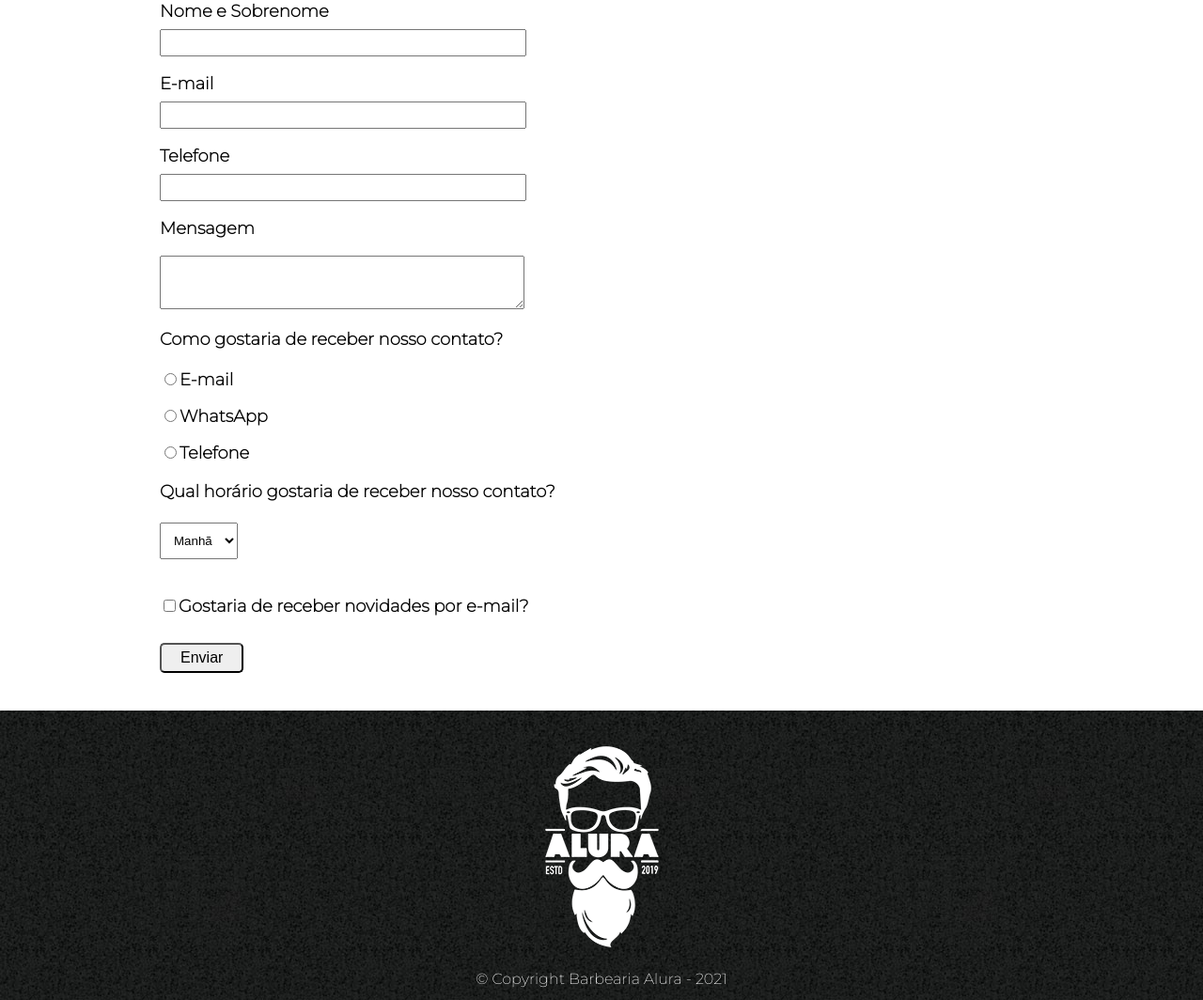
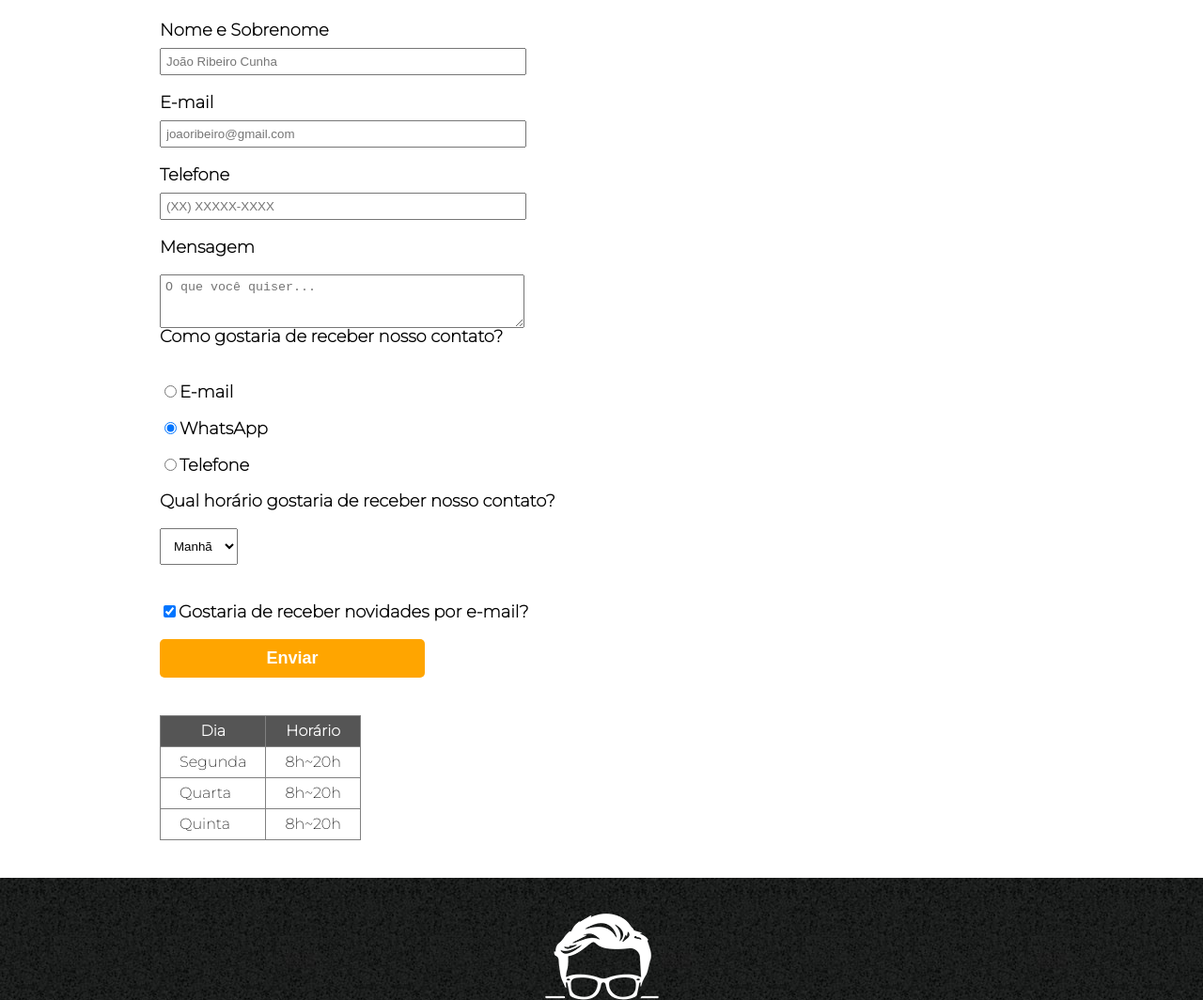
Before and after one commit to juliocezarreis/front-end, a plain HTML site: page html5_e_css3/contato.html in a window 1280 px wide. Shown: the part 330-1394 px from the top of the page at 94% size. Drawn offline with Linux system fonts and the light colour scheme.

Commit message:
Course three finalized

```diff
--- a/html5_e_css3/contato.html
+++ b/html5_e_css3/contato.html
@@ -10,7 +10,7 @@
     <body>
         <header>
             <div class="caixa_cabecalho">
-                <h1><img src="img/logo.png"></h1>
+                <h1><img src="img/logo.png" alt="Logo da Barbearia Alura"></h1>
 
                 <nav class="nav_cabecalho">
                     <ul>
@@ -23,34 +23,57 @@
         </header>
         <main>
             <form class="form-main1">
-                <label for="nome">Nome e Sobrenome<input class="input-form-main1 input-padrao" type="text" id="nome"></label>
-                <label for="email">E-mail<input class="input-form-main1 input-padrao" type="text" id="email"></label>
-                <label for="telefone">Telefone<input class="input-form-main1 input-padrao" type="text" id="telefone"></label>
-                <div class="campo_selecao">
+                <fieldset>
+                    <label for="nome">Nome e Sobrenome<input class="input-form-main1 input-padrao" type="text" id="nome" placeholder="João Ribeiro Cunha" required></label>
+                    <label for="email">E-mail<input class="input-form-main1 input-padrao" type="email" id="email" placeholder="joaoribeiro@gmail.com" required></label>
+                    <label for="telefone">Telefone<input class="input-form-main1 input-padrao" type="tel" id="telefone" placeholder="(XX) XXXXX-XXXX" required></label>
                     <label for="mensagem">Mensagem</label>
-                    <textarea class="input-padrao" cols="40" rows="3" id="mensagem"></textarea>
-
-                    <p>Como gostaria de receber nosso contato?</p>
+                    <textarea class="input-padrao" cols="40" rows="3" id="mensagem" placeholder="O que você quiser..." required></textarea>
+                </fieldset>
+                <fieldset class="campo_selecao">
+                    <legend>Como gostaria de receber nosso contato?</legend>
                     <label for="contato-email"><input id="contato-email" type="radio" name="contato">E-mail</label>
-                    <label for="contato-whatsapp"><input id="contato-whatsapp" type="radio" name="contato">WhatsApp</label>
+                    <label for="contato-whatsapp"><input id="contato-whatsapp" type="radio" name="contato" checked >WhatsApp</label>
                     <label for="contato-telefone"><input id="contato-telefone" type="radio" name="contato">Telefone</label>
 
-                    <div class="select-horario">
-                        <p>Qual horário gostaria de receber nosso contato?</p>
+                    <fieldset class="select-horario">
+                        <legend>Qual horário gostaria de receber nosso contato?</legend>
                         <select>
                             <option>Manhã</option>
                             <option>Tarde</option>
                             <option>Noite</option>
                         </select>
-                    </div>
+                    </fieldset>
 
-                    <label id="label-checkbox"><input type="checkbox">Gostaria de receber novidades por e-mail?</label>
-                </div>
+                    <label id="label-checkbox"><input type="checkbox" checked >Gostaria de receber novidades por e-mail?</label>
+                </fieldset>
                 <input class="input-submit" type="submit" value="Enviar">
             </form>
+            <table class="horario">
+                <thead>
+                    <tr>
+                        <th>Dia</th>
+                        <th>Horário</th>
+                    </tr>
+                </thead>
+                <tbody>
+                    <tr>
+                        <td>Segunda</td>
+                        <td>8h~20h</td>
+                    </tr>
+                    <tr>
+                        <td>Quarta</td>
+                        <td>8h~20h</td>
+                    </tr>
+                    <tr>
+                        <td>Quinta</td>
+                        <td>8h~20h</td>
+                    </tr>
+                </tbody>
+            </table>
         </main>
         <footer>
-            <img src="img/logo-branco.png">
+            <img src="img/logo-branco.png" alt="Logo da Barbearia Alura">
             <p>&copy; Copyright Barbearia Alura - 2021</p>
         </footer>
     </body>
--- a/html5_e_css3/css/style.css
+++ b/html5_e_css3/css/style.css
@@ -52,8 +52,12 @@ body p {
 body {
     font-family: 'Montserrat', sans-serif;
 }
+main {
+    width: 940px;
+    margin: 0 auto;
+}
 header {
-    background-color: #bbbbbb;
+    background-color: #848484;
 }
 .caixa_cabecalho {
     position: relative;
@@ -118,14 +122,6 @@ header {
     padding: 0 0 20px 0;
     font-weight: bold;
 }
-footer {
-    text-align: center;
-    background-image: url("../img/bg.jpg");
-    padding: 20px;
-}
-footer p {
-    color: white;
-}
 /**/
 .form-main1 {
     width: 940px;
@@ -139,7 +135,7 @@ footer p {
 .form-main1 label, .input-padrao {
     display: block;
 }
-.form-main1 label, .campo_selecao p {
+.form-main1 label, .campo_selecao legend {
     font-weight: bold;
     font-size: 18px;
     margin: 20px 0;
@@ -150,12 +146,43 @@ footer p {
 #label-checkbox {
     margin-top: 40px;
 }
-.campo_selecao p {
+.campo_selecao legend {
     text-align: left;
 }
 .input-submit {
-    padding: 5px 20px;
-    font-size: 16px;
+    width: 30%;
+    padding: 10px 0;
+    font-size: 18px;
+    color: white;
+    font-weight: bold;
+    border: none;
     border-radius: 5px;
-    margin: 10px 0 0 0;
+    background-color:orange;
+    transition: 0.5s all;
 }
+.input-submit:hover {
+    cursor: pointer;
+    background: darkorange;
+    transform: scale(1.1);
+}
+.horario  {
+    margin: 0 0 40px 0;
+}
+.horario th {
+    background-color: #555555;
+    font-weight: bold;
+    color: #ffffff;
+}
+.horario th, td {
+    border: 1px solid grey;
+    padding: 8px 20px;
+}
+/**/
+footer {
+    text-align: center;
+    background-image: url("../img/bg.jpg");
+    padding: 20px;
+}
+footer p {
+    color: white;
+}
```
